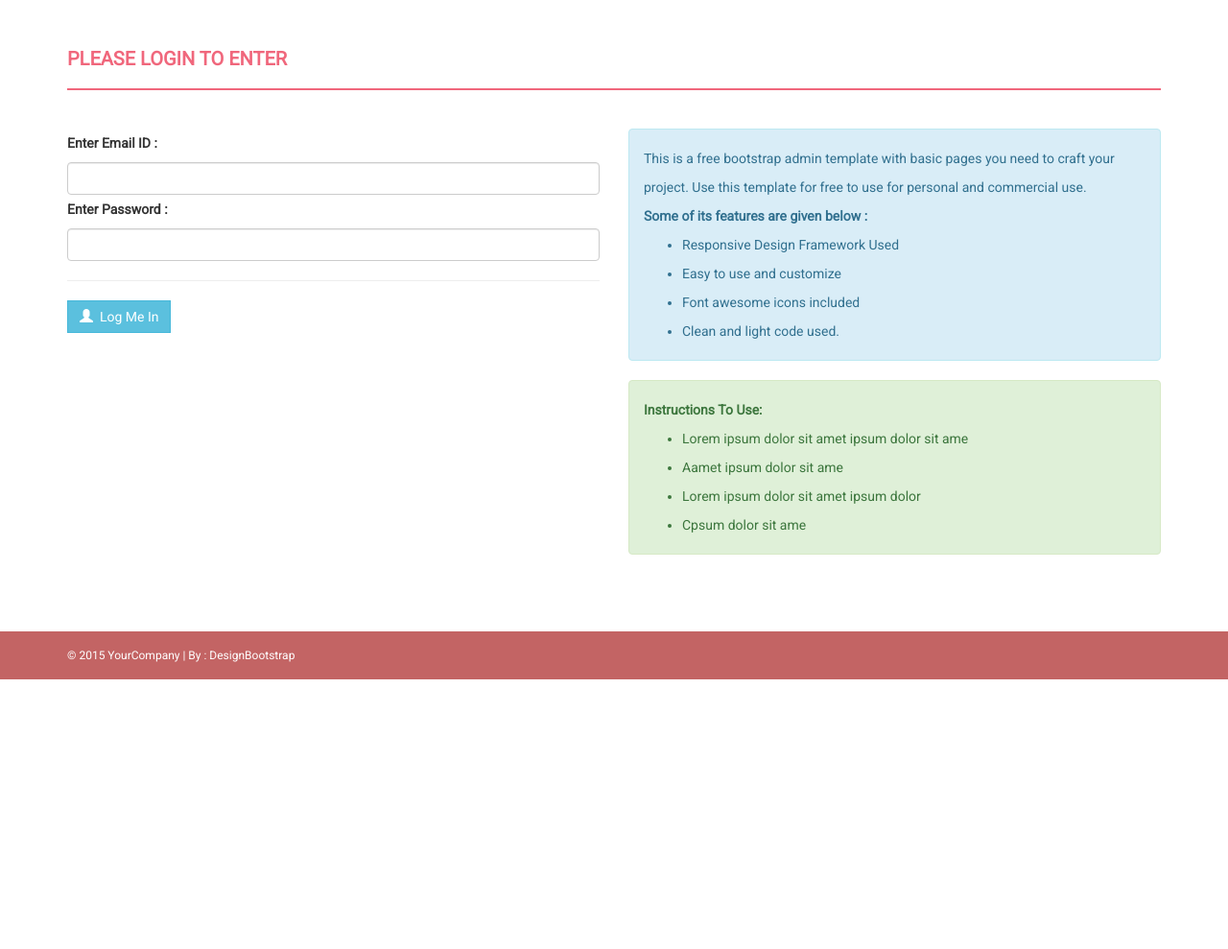
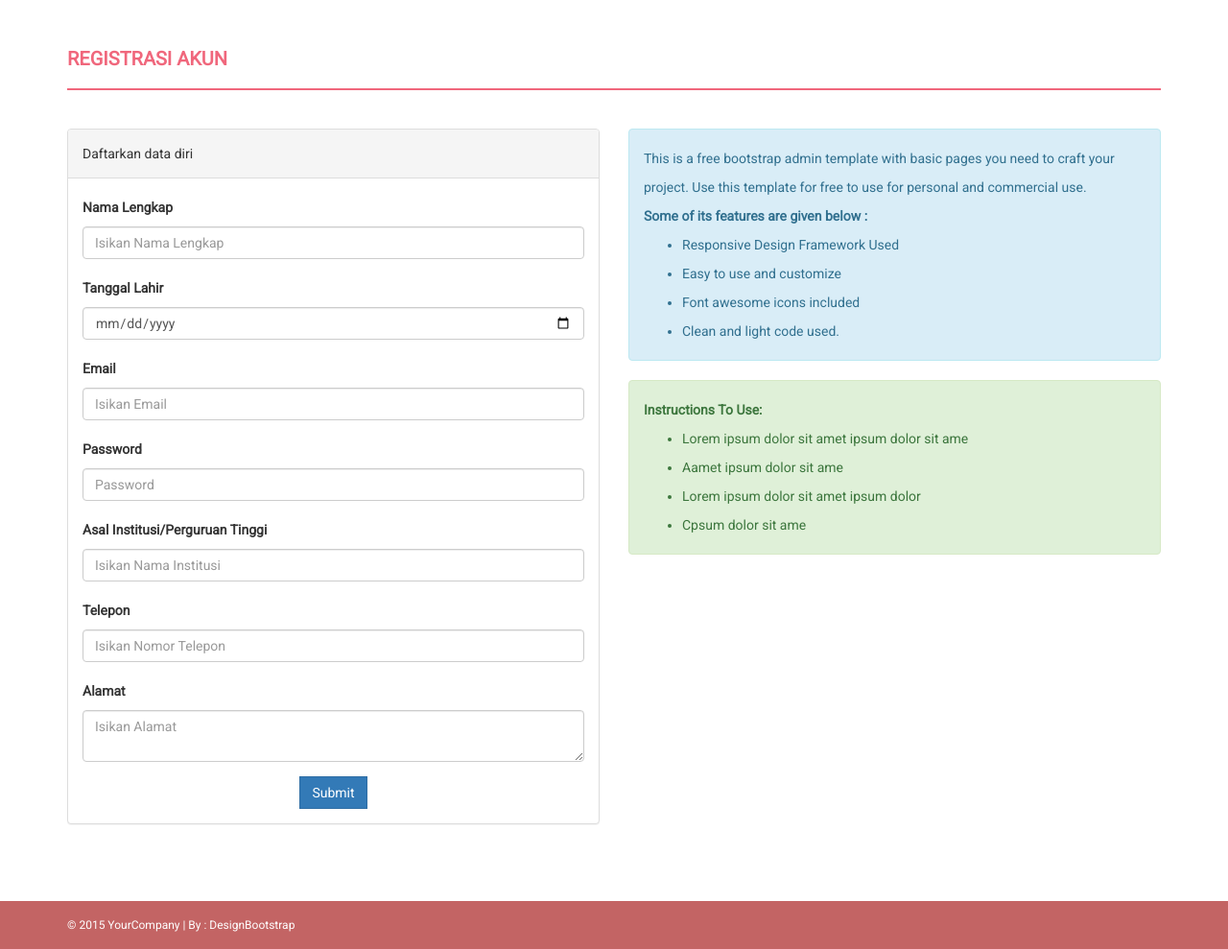
Before and after one commit to AlhimnyDU/e-jurnal, a CodeIgniter app: page /database/index.php/login/register in a window 1280 px wide. Shown: the part 182-1171 px from the top of the page at 96% size. Before the commit the page ends 890 px from the top, so only its background shows below. Run offline with CodeIgniter, Linux system fonts and the light colour scheme.

Commit message:
registrasi

```diff
--- a/application/controllers/Login.php
+++ b/application/controllers/Login.php
@@ -18,6 +18,13 @@ class Login extends CI_Controller {
 	 * map to /index.php/welcome/<method_name>
 	 * @see https://codeigniter.com/user_guide/general/urls.html
 	 */
+    public function __construct(){
+		parent::__construct();
+		$this->load->model('Login_model');
+		$this->load->helper(array('form','url'));
+		$this->load->library('session');
+	}
+
 	public function index(){
 		$this->load->view('login/templates/header');
 		$this->load->view('login/login');
@@ -28,5 +35,27 @@ class Login extends CI_Controller {
 		$this->load->view('login/templates/header');
 		$this->load->view('login/register');
 		$this->load->view('login/templates/footer');
+    }
+
+    public function addAkun(){
+		$data = array(
+            'nama' => $this->input->post('nama'),
+            'email' => $this->input->post('email'),
+            'password' => password_hash($this->input->post('password'), PASSWORD_DEFAULT),
+            'asal_institusi' => $this->input->post('asal_institusi'),
+			'telp' => $this->input->post('telp'),
+            'tgl_lahir' => $this->input->post('tgl_lahir'),
+            'alamat' => $this->input->post('alamat'),
+            'role_akun' => "user",
+            'created' =>  date('Y-m-d H:i:s'),
+            'updated' =>  date('Y-m-d H:i:s')
+        );
+        $query =  $this->Login_model->insert('tbl_akun',$data);
+        if($query){
+        	$this->session->set_flashdata('insert_akun',"Tambah Berhasil");
+        }else{
+        	$this->session->set_flashdata('insert_akun',"Tambah Gagal");
+        }
+        redirect('login');
 	}
 }
--- /dev/null
+++ b/application/models/Login_model.php
@@ -0,0 +1,38 @@
+<?php
+defined('BASEPATH') || exit('No direct script access allowed');
+
+class Login_model extends CI_Model{
+
+	public function __construct() {
+        parent::__construct();
+        $this->load->database();
+    }
+
+    public function validasi_akun($table,$where,$username,$password){
+  		$query = $this->db->where($where,$username)->get($table);
+  		if($query->num_rows()==1){
+  			$hash = $query->row('password');
+  			if(password_verify($password,$hash)){
+   				return $query->row();
+  			} else {
+   				return False;
+  			}
+  		}else{
+  			return False;
+  		}
+    }
+
+    public function insert($table,$data){
+    	return $this->db->insert($table,$data);
+    }
+
+    public function delete($table,$where,$id){
+    	return $this->db->where($where,$id)->delete($table);
+    }
+
+    public function update($table,$where,$id,$data){
+    	return $this->db->where($where,$id)->update($table,$data);
+	}
+}
+
+?>
--- a/application/views/login/register.php
+++ b/application/views/login/register.php
@@ -3,19 +3,51 @@
         <div class="container">
             <div class="row">
                 <div class="col-md-12">
-                    <h4 class="page-head-line">Please Login To Enter </h4>
+                    <h4 class="page-head-line">Registrasi Akun</h4>
 
                 </div>
 
             </div>
             <div class="row">
-                <div class="col-md-6">
-                    <label>Enter Email ID : </label>
-                    <input type="text" class="form-control" />
-                    <label>Enter Password :  </label>
-                    <input type="password" class="form-control" />
-                    <hr/>
-                    <a href="index.html" class="btn btn-info"><span class="glyphicon glyphicon-user"></span> &nbsp;Log Me In </a>&nbsp;
+            <div class="col-md-6">
+                <div class="panel panel-default">
+                        <div class="panel-heading">
+                           Daftarkan data diri
+                        </div>
+                        <div class="panel-body">
+                        <form method="post" action="<?php echo site_url('login/addAkun')?>" enctype="multipart/form-data">
+                            <div class="form-group">
+                                <label for="exampleInputEmail1">Nama Lengkap</label>
+                                <input type="text" class="form-control" name="nama" placeholder="Isikan Nama Lengkap" />
+                            </div>
+                            <div class="form-group">
+                                <label for="exampleInputEmail1">Tanggal Lahir</label>
+                                <input type="date" class="form-control" name="tgl_lahir" placeholder="Isikan Tanggal Lahir" />
+                            </div>
+                            <div class="form-group">
+                                <label for="exampleInputEmail1">Email</label>
+                                <input type="email" class="form-control" name="email" placeholder="Isikan Email" />
+                            </div>
+                            <div class="form-group">
+                                <label for="exampleInputPassword1">Password</label>
+                                <input type="password" class="form-control" name="password" placeholder="Password" />
+                            </div>
+                            <div class="form-group">
+                                <label for="exampleInputEmail1">Asal Institusi/Perguruan Tinggi</label>
+                                <input type="text" class="form-control" name="asal_institusi" placeholder="Isikan Nama Institusi"/>
+                            </div>
+                            <div class="form-group">
+                                <label for="exampleInputEmail1">Telepon</label>
+                                <input type="text" class="form-control" name="telp" placeholder="Isikan Nomor Telepon"/>
+                            </div>
+                            <div class="form-group">
+                                <label for="exampleInputEmail1">Alamat</label>
+                                <textarea class="form-control" name="alamat" placeholder="Isikan Alamat" ></textarea>
+                            </div>
+                            <center><button type="submit" class="btn btn-primary">Submit</button></center>
+                        </form>
+                        </div>
+                    </div>
                 </div>
                 <div class="col-md-6">
                     <div class="alert alert-info">
```
Also changed, not shown: assets/forms.html (indentation only).
